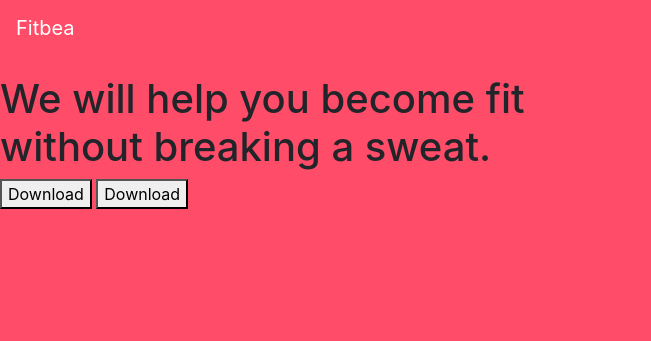
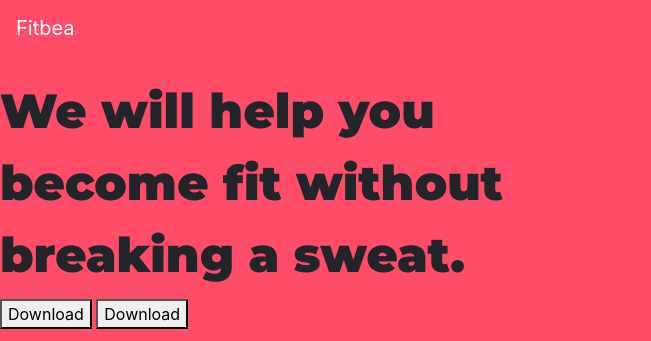
Before and after one commit to thefitbea/startupsite_fitbea, a plain HTML site: page index.html in a window 1280 px wide. Shown: the top 341 px of the page, 0-651 px from the left. Drawn offline with nearby package versions, Linux system fonts and the light colour scheme.

Commit message:
Updated font styling
Mainly the heading

```diff
--- a/index.html
+++ b/index.html
@@ -13,8 +13,8 @@
   <!--My Custom CSS file-->
   <link rel="stylesheet" href="css/styles.css">
 
-    <!--Embedded fonts-->
-  <link href="https://fonts.googleapis.com/css2?family=Montserrat&family=Ubuntu&display=swap" rel="stylesheet">
+  <!--Embedded fonts-->
+  <link href="https://fonts.googleapis.com/css2?family=Montserrat:wght@400;900&family=Ubuntu&display=swap" rel="stylesheet">
 
   <title>Fitbea-Helping people to be fit</title>
 </head>
@@ -56,7 +56,7 @@
     <div class="row custom">
       <!-- Title -->
       <div class="col-lg-6 col-md-12 col-sm-12">
-        <h1 class="quote">We will help you become fit without breaking a sweat.</h1>
+        <h1 class="brand-caption">We will help you become fit without breaking a sweat.</h1>
           <button type="button">Download</button>
           <button type="button">Download</button>
       </div>
```
